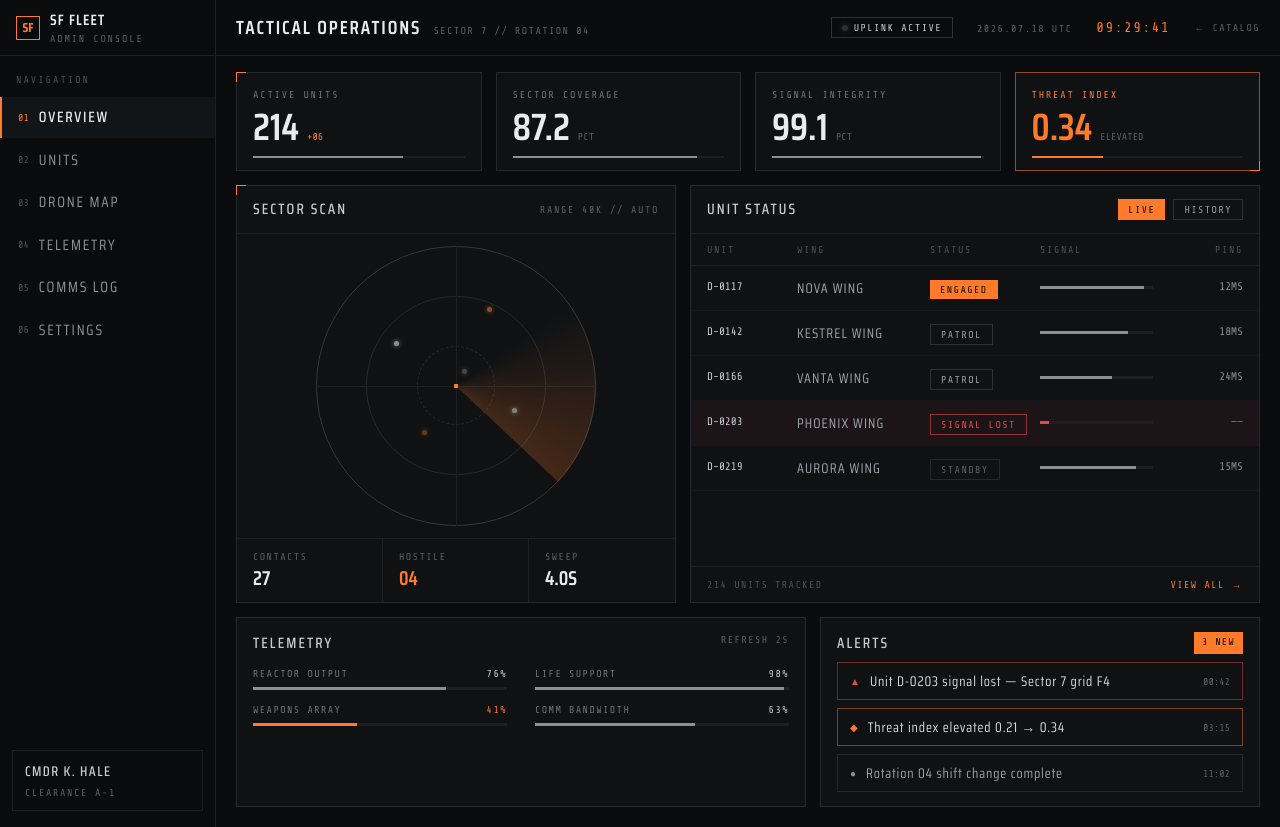
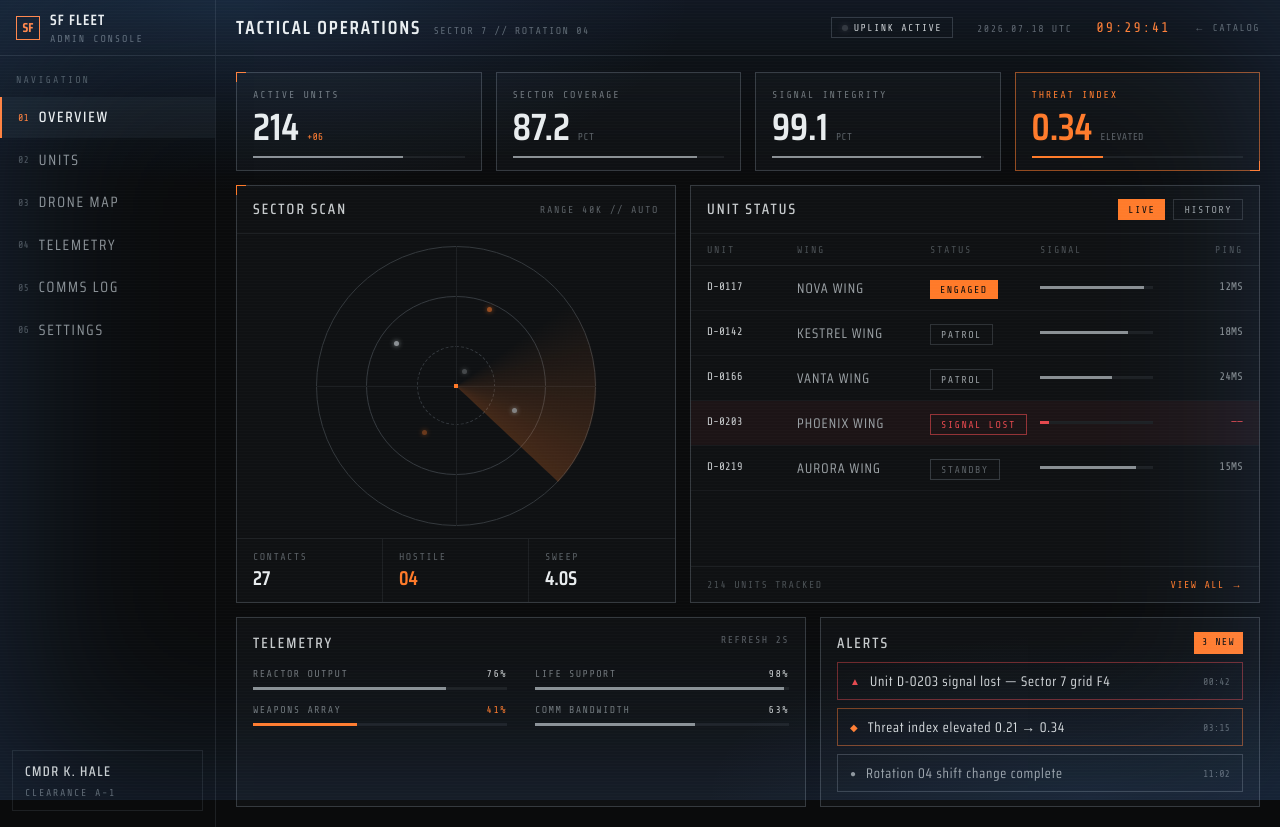
Before and after one commit to m-nagasaka-singleorigin/sf-fleet-hud, a Next.js app: page /dashboard in a window 1280 px wide. Built offline with nearby package versions, Linux system fonts and the light colour scheme; no server answers.

Commit message:
Enable FX (scanlines, blue glow, additive lines) by default on all pages

```diff
--- a/app/layout.tsx
+++ b/app/layout.tsx
@@ -39,7 +39,13 @@ export default function RootLayout({
   children: React.ReactNode;
 }>) {
   return (
-    <html lang="en" className="dark">
+    <html
+      lang="en"
+      className="dark"
+      data-fx-scanlines="on"
+      data-fx-glow="on"
+      data-fx-additive="on"
+    >
       <body
         className={`${sairaCondensed.variable} ${shareTechMono.variable} antialiased`}
       >
--- a/components/effects-toggles.tsx
+++ b/components/effects-toggles.tsx
@@ -10,7 +10,11 @@ const EFFECTS = [
 ] as const
 
 export function EffectsToggles() {
-  const [on, setOn] = React.useState<Record<string, boolean>>({})
+  const [on, setOn] = React.useState<Record<string, boolean>>({
+    scanlines: true,
+    glow: true,
+    additive: true,
+  })
 
   React.useEffect(() => {
     for (const { key } of EFFECTS) {
```
